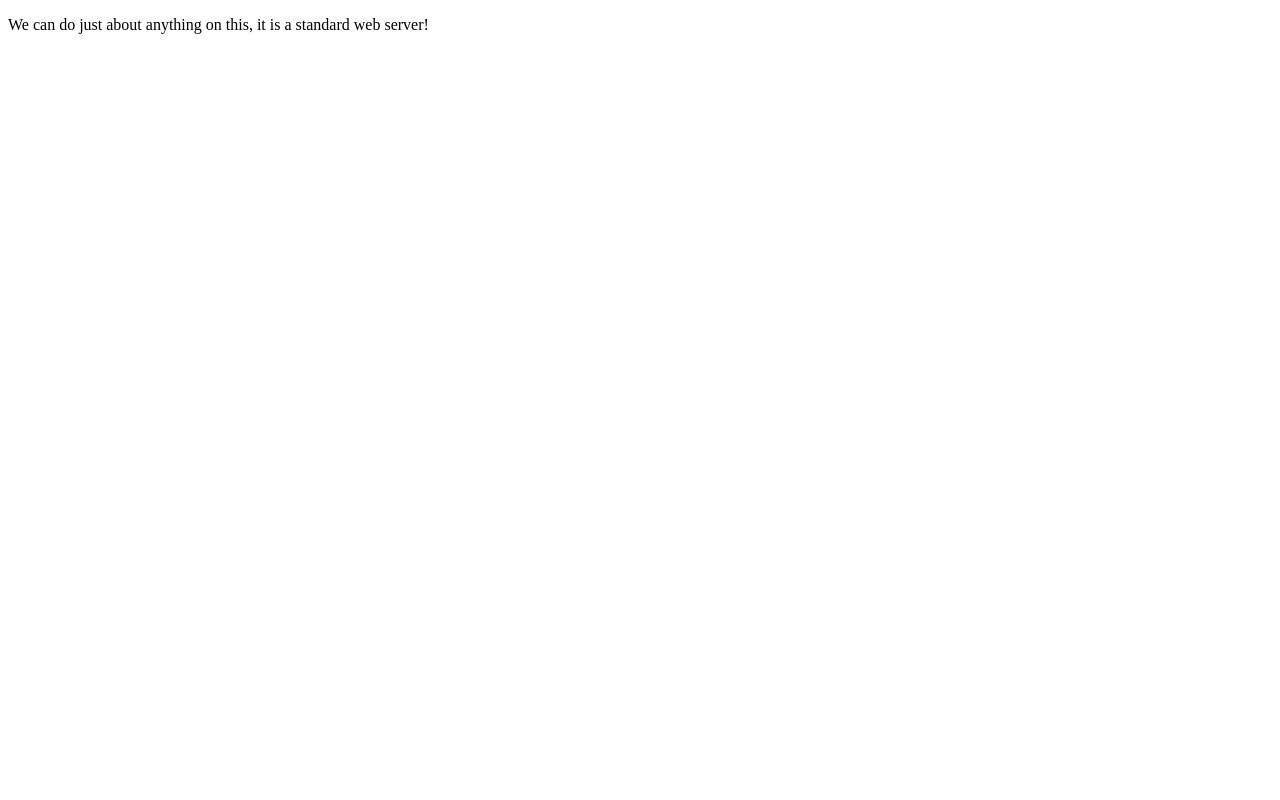
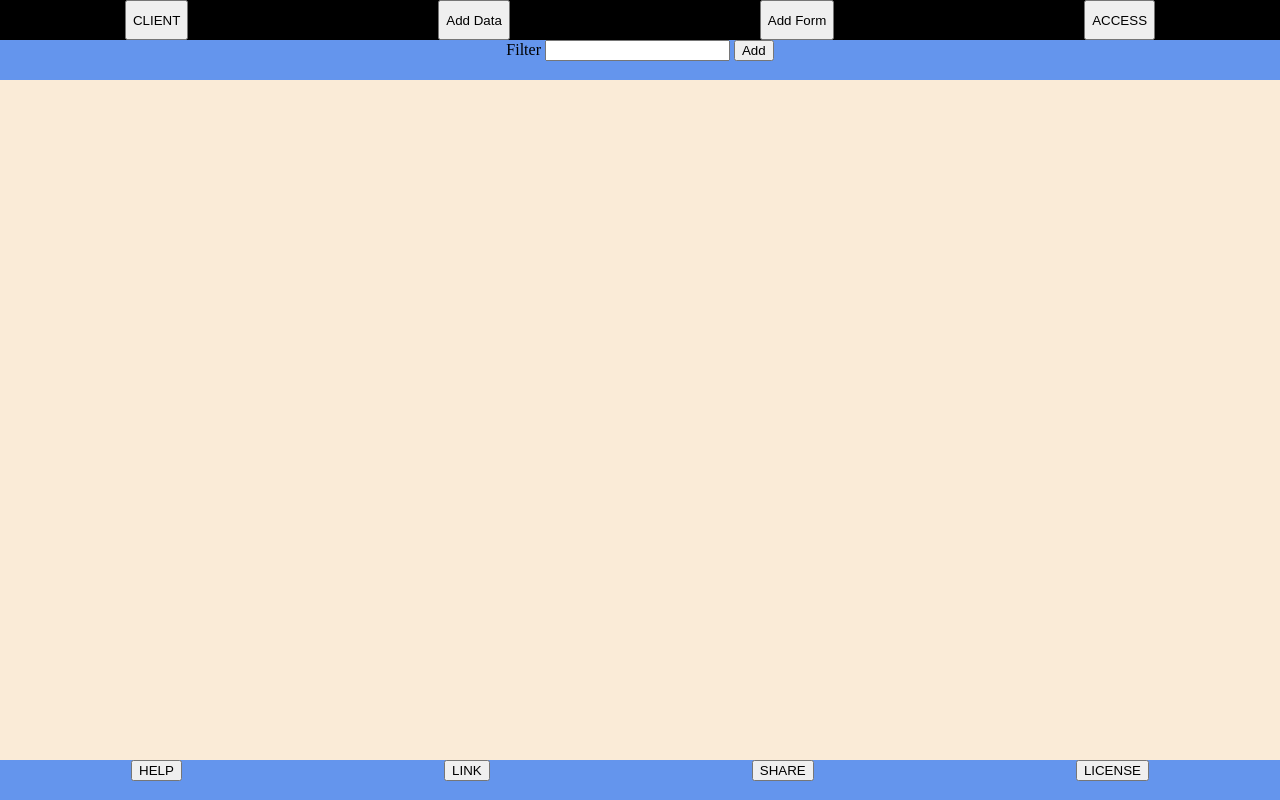
Before and after one commit to AzzurroTech/stenella, a plain HTML site: page index.html in a window 1280 px wide. Drawn offline with Linux system fonts and the light colour scheme.

Commit message:
Added new code split off SONG

```diff
--- a/index.html
+++ b/index.html
@@ -1,11 +1,75 @@
-<!DOCTYPE html>
-<html lang="en-CA">
-  <head>
-    <meta charset="utf-8" />
-    <meta name="viewport" content="width=device-width, initial-scale=1">
-    <title>Server</title>
-  </head>
-  <body>
-    <p>We can do just about anything on this, it is a standard web server!</p>
-  </body>
+<html>
+    <head>
+        <title>Azzurro Technology Inc.</title>
+        <!--Header style to edit/modify quickly-->
+        <style>
+            body {
+                width: 100%;
+                padding:0;
+                margin:0;
+                border:0;
+                background-color: cornflowerblue;
+            }
+            nav {
+                width: 100%;
+                display: flex;
+                flex-direction: row;
+                background-color: black;
+                justify-content: space-around;
+                height: 5vh;
+            }
+            header {
+                background-color: cornflowerblue;
+                width: 100%;
+                height: 5vh;
+                display: flex;
+                flex-direction: row;
+                justify-content: space-around;
+            }
+            footer {
+                background-color: cornflowerblue;
+                width: 100%;
+                display: flex;
+                flex-direction: row;
+                justify-content: space-around;
+                bottom:0;
+            }
+            main {
+                min-height: 85vh;
+                background-color: antiquewhite;
+            }
+            div {
+                display: flex;
+                flex-direction: column;
+            }
+            span {
+                display: flex;
+                flex-direction: row;
+            }
+        </style>
+    </head>
+    <body>
+        <nav id="platform-nav">
+            <button id="platform-client" onclick="client();">CLIENT</button>
+            <button id="platform-data" onclick="data();">Add Data</button>
+            <button id="platform-form" onclick="form();">Add Form</button>
+            <button id="platform-access" onclick="access();">ACCESS</button>
+        </nav>
+        <header id="platform-header">
+            <search id="platform-search">
+                <form action="">
+                    <label for="tag">Filter</label>
+                    <input type="search" id="tag" name="tag" />
+                    <button type="submit">Add</button>
+                </form>
+            </search>
+        </header>
+        <main></main>
+        <footer>
+            <button onclick="help();">HELP</button>
+            <button onclick="link();">LINK</button>
+            <button onclick="share();">SHARE</button>
+            <button onclick="license();">LICENSE</button>
+        </footer>
+    </body>
 </html>
```
Also changed, not shown: index.js (added, +41 -0 lines), 4 other files.
